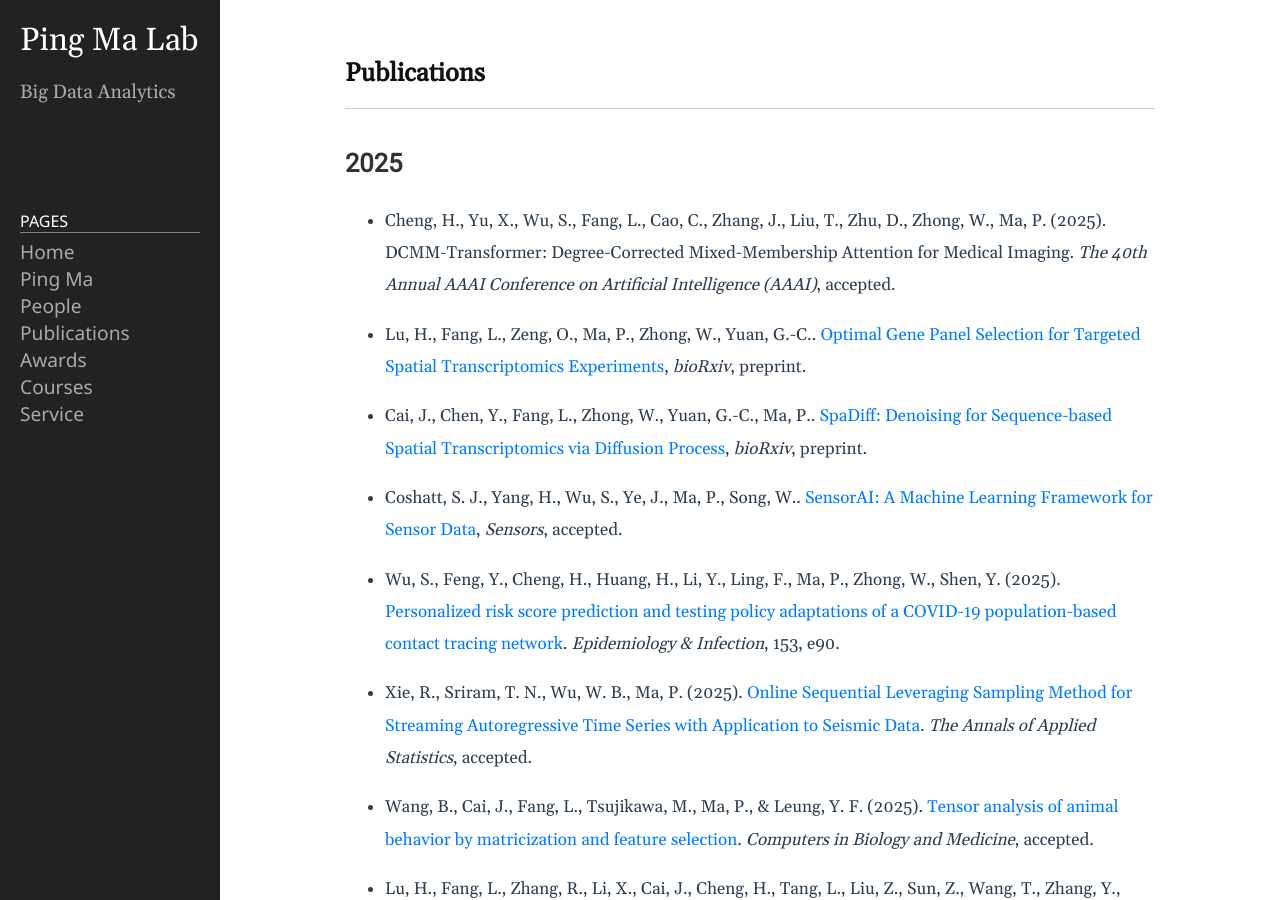
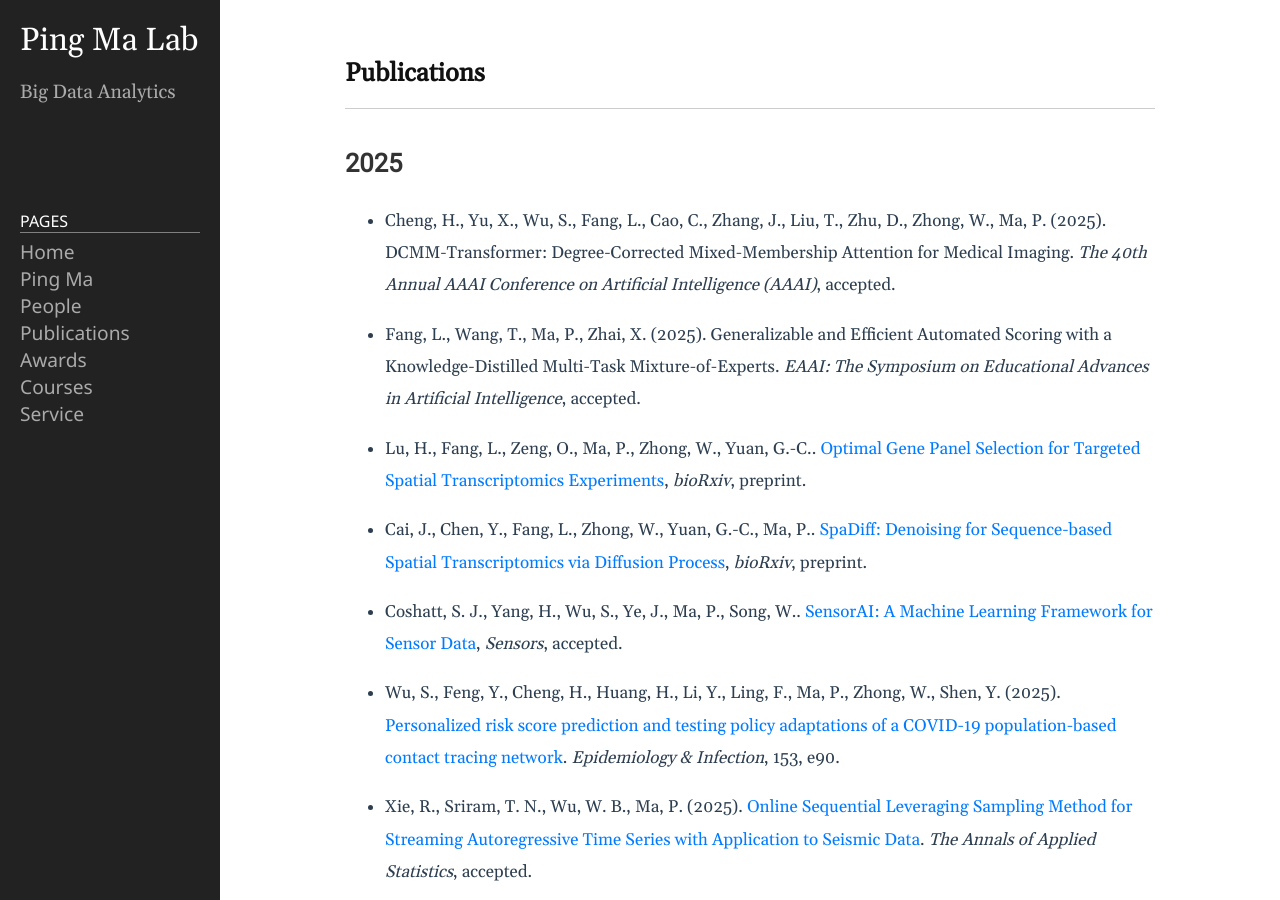
Before and after one commit to BDALpingio/BDALpingio.github.io, a Jekyll site: the page built from 3_publications.md, in a window 1280 px wide and 900 px high. Built offline with Jekyll 4.4.1, drawn with Linux system fonts in a browser that asks for light colours.

Commit message:
Update 3_publications.md

```diff
--- a/3_publications.md
+++ b/3_publications.md
@@ -6,6 +6,7 @@ permalink: /3_publications/
 
 ## 2025
 - Cheng, H., Yu, X., Wu, S., Fang, L., Cao, C., Zhang, J., Liu, T., Zhu, D., Zhong, W., Ma, P. (2025). DCMM-Transformer: Degree-Corrected Mixed-Membership Attention for Medical Imaging. _The 40th Annual AAAI Conference on Artificial Intelligence (AAAI)_, accepted.
+- Fang, L., Wang, T., Ma, P., Zhai, X. (2025). Generalizable and Efficient Automated Scoring with a Knowledge-Distilled Multi-Task Mixture-of-Experts. _EAAI: The Symposium on Educational Advances in Artificial Intelligence_, accepted.
 
 - Lu, H., Fang, L., Zeng, O., Ma, P., Zhong, W., Yuan, G.-C.. [Optimal Gene Panel Selection for Targeted Spatial Transcriptomics Experiments](https://www.biorxiv.org/content/10.1101/2025.10.08.681071v1), _bioRxiv_, preprint.
 
```
